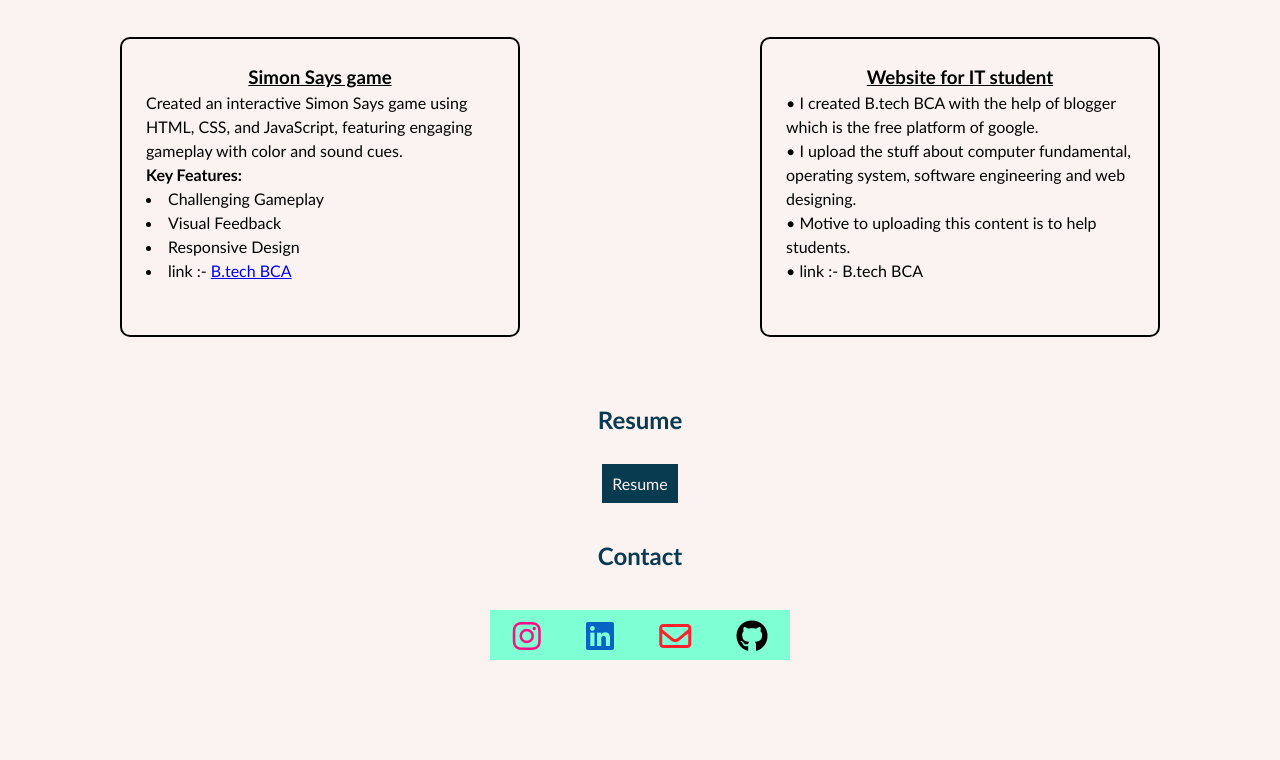
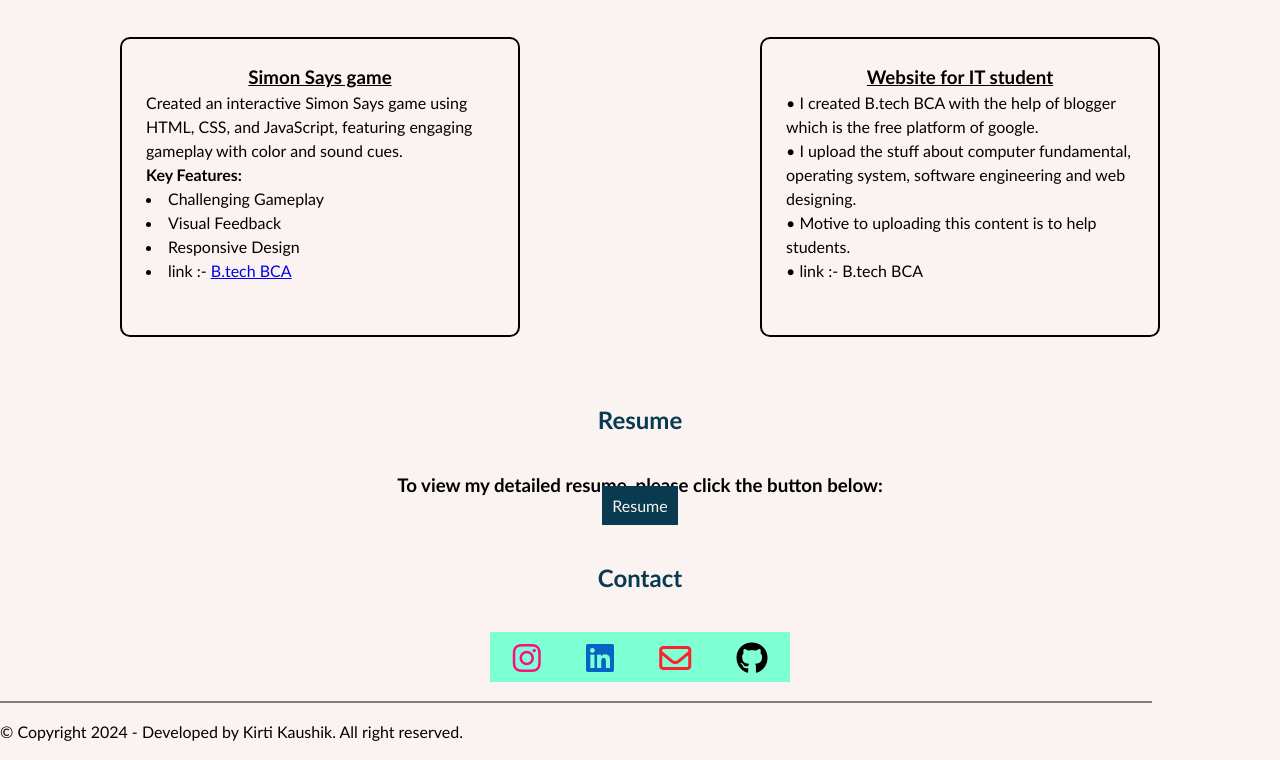
Before and after one commit to kirtikau16/Portfolio-, a plain HTML site: page index.html in a window 1280 px wide. Shown: the part 1634-2394 px from the top of the page. Before the commit the page ends 2294 px from the top, so only its background shows below. Drawn offline with Linux system fonts and the light colour scheme; a script that the page names is missing.

Commit message:
Update index.html
Update index.html

```diff
--- a/index.html
+++ b/index.html
@@ -4,7 +4,8 @@
 <head>
     <meta charset="UTF-8">
     <meta name="viewport" content="width=device-width, initial-scale=1.0">
-    <title>Document</title>
+    <title>Porfolio</title>
+    <link rel="icon" type="image/png" href="logo.png">
     <link rel="stylesheet" href="https://cdnjs.cloudflare.com/ajax/libs/font-awesome/6.5.2/css/all.min.css" integrity="sha512-SnH5WK+bZxgPHs44uWIX+LLJAJ9/2PkPKZ5QiAj6Ta86w+fsb2TkcmfRyVX3pBnMFcV7oQPJkl9QevSCWr3W6A==" crossorigin="anonymous" referrerpolicy="no-referrer" />
     <link rel="stylesheet" href="style.css">
 </head>
@@ -118,14 +119,10 @@
     </div>
 
 
-    <div id="resume_section">
+    <div id="resume_section" >
         <h2 class="heading">Resume</h2>
-
+            <h3>To view my detailed resume, please click the button below:</h3>
             <a href="https://drive.google.com/file/d/1GymOg2digBi3ugOaX8_y-01tQGEuoHPf/view?usp=drivesdk" class="resume">Resume</a>
-
-            <!-- <div class="resume_illu"><img src="resume_illustration.png" alt=""></div> -->
-
-            <!-- <button>Resume</button> -->
     </div>
 
     <div id="contact_section">
@@ -141,10 +138,15 @@
        </div>
 
     </div>
+<br>
+<hr style="height:2px;border-width:0;color:gray;background-color:gray" width="90%">
+<br>
+ <div class="footer">
+<div class=" mt-8 pt-8 text-xs font-light text-gray-500 mx-auto border-t dark:border-white/10 dark:text-gray-400 "></div>
 
-    <footer>
-
-    </footer>
+<p>© Copyright 2024 - Developed by Kirti Kaushik. All right reserved.</p>
+</div>
+<br>
 
 
 
```
